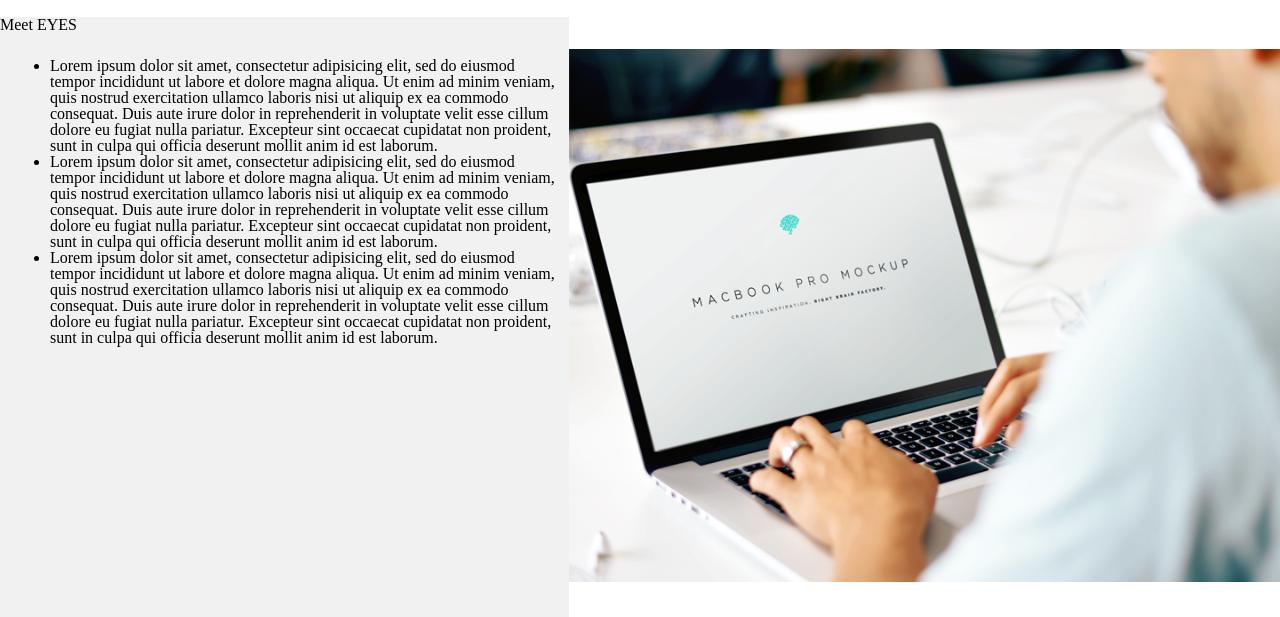
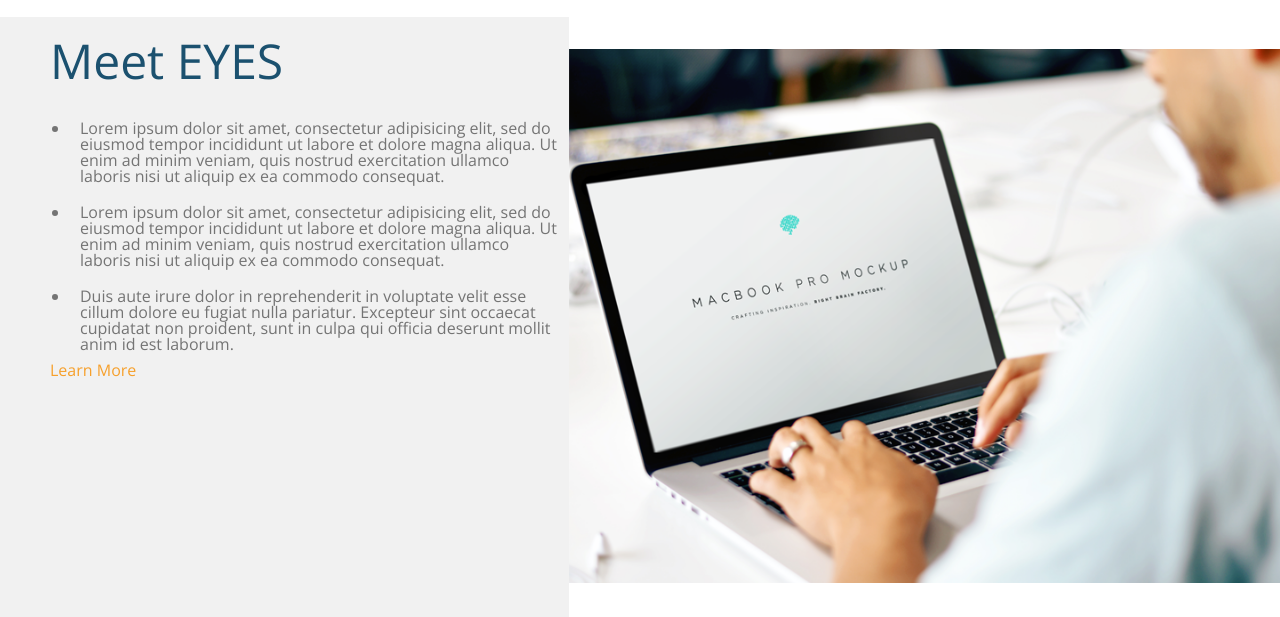
Before and after one commit to samuelsilvadev/layouts-css-tests, a website: page com-flexbox/index.html in a window 1280 px wide. Shown: the part 677-1294 px from the top of the page. Drawn offline with nearby package versions, Linux system fonts and the light colour scheme.

Commit message:
aplicando novos estilos e separando css

```diff
--- a/com-flexbox/css/app.css
+++ b/com-flexbox/css/app.css
@@ -5,10 +5,13 @@
 	 box-sizing: border-box;*/
 }
 
+header, .info{
+	font-family: 'Open Sans', sans-serif;
+}
+
 header{
 	background-color: #2f7de1;
 	color: #fff;
-	font-family: 'Open Sans', sans-serif;
 }
 
 header img {
@@ -85,3 +88,40 @@ ul > li.item-menu{
 .item-2{
 	width: 40%;
 }
+
+/* info */
+
+.info-text{
+	width: 50%;
+	background-color: #f1f1f1;
+	height: 600px;
+}
+
+.info-text > h1{
+	color: #1b516f;
+	font-size: 3em;
+	padding-top: 20px;
+	padding-left: 50px;
+}
+
+.info-text > p{
+	color: #f6a02c;
+	padding-left: 50px;
+}
+
+.info-text ul{
+	display: block;
+	list-style-type: disc;
+	text-transform: none;
+	padding: 25px 0 0 70px;
+}
+
+.info-text ul > li{
+	color: #747474;
+	padding: 10px;
+}
+
+info-image{
+	width: 50%;
+	height: 600px;
+}
--- a/com-flexbox/index.html
+++ b/com-flexbox/index.html
@@ -34,7 +34,7 @@
 		<div class="container-flex">
 			<!-- Text -->
 			<div class="item-1">
-				<p>The most Engaging Employee Communication Platform In the Universe</p>
+				<p>The Most Engaging Employee Communication Platform In the Universe</p>
 				<form class="container-flex form-header">
 					<button>Set Up a demo</button>
 					<button><i class="fa fa-play" aria-hidden="true"></i> Watch a video</button>
@@ -55,37 +55,31 @@
 		</div>
 	</header>
 	<main>
-		<section class="container-flex" style="width: 100%">
-			<div style="width: calc(100% / 2); background-color: #f1f1f1; height: 600px;">
+		<section class="container-flex info">
+			<div class="info-text">
 				<h1>Meet EYES</h1>
-				<ul style="display: block; list-style-type: disc; text-transform: none; padding: 25px 0 0 50px;">
+				<ul>
 					<li>
 					Lorem ipsum dolor sit amet, consectetur adipisicing elit, sed do eiusmod
 					tempor incididunt ut labore et dolore magna aliqua. Ut enim ad minim veniam,
 					quis nostrud exercitation ullamco laboris nisi ut aliquip ex ea commodo
-					consequat. Duis aute irure dolor in reprehenderit in voluptate velit esse
-					cillum dolore eu fugiat nulla pariatur. Excepteur sint occaecat cupidatat non
-					proident, sunt in culpa qui officia deserunt mollit anim id est laborum.
+					consequat.
 					</li>
 					<li>
 					Lorem ipsum dolor sit amet, consectetur adipisicing elit, sed do eiusmod
 					tempor incididunt ut labore et dolore magna aliqua. Ut enim ad minim veniam,
 					quis nostrud exercitation ullamco laboris nisi ut aliquip ex ea commodo
-					consequat. Duis aute irure dolor in reprehenderit in voluptate velit esse
-					cillum dolore eu fugiat nulla pariatur. Excepteur sint occaecat cupidatat non
-					proident, sunt in culpa qui officia deserunt mollit anim id est laborum.
+					consequat.
 					</li>
 					<li>
-					Lorem ipsum dolor sit amet, consectetur adipisicing elit, sed do eiusmod
-					tempor incididunt ut labore et dolore magna aliqua. Ut enim ad minim veniam,
-					quis nostrud exercitation ullamco laboris nisi ut aliquip ex ea commodo
-					consequat. Duis aute irure dolor in reprehenderit in voluptate velit esse
+					Duis aute irure dolor in reprehenderit in voluptate velit esse
 					cillum dolore eu fugiat nulla pariatur. Excepteur sint occaecat cupidatat non
 					proident, sunt in culpa qui officia deserunt mollit anim id est laborum.
 					</li>
 				</ul>
+				<p>Learn More</p>
 			</div>
-			<div>
+			<div class="info-image">
 				<img src="imgs/section1.png">
 			</div>
 		</section>
```
